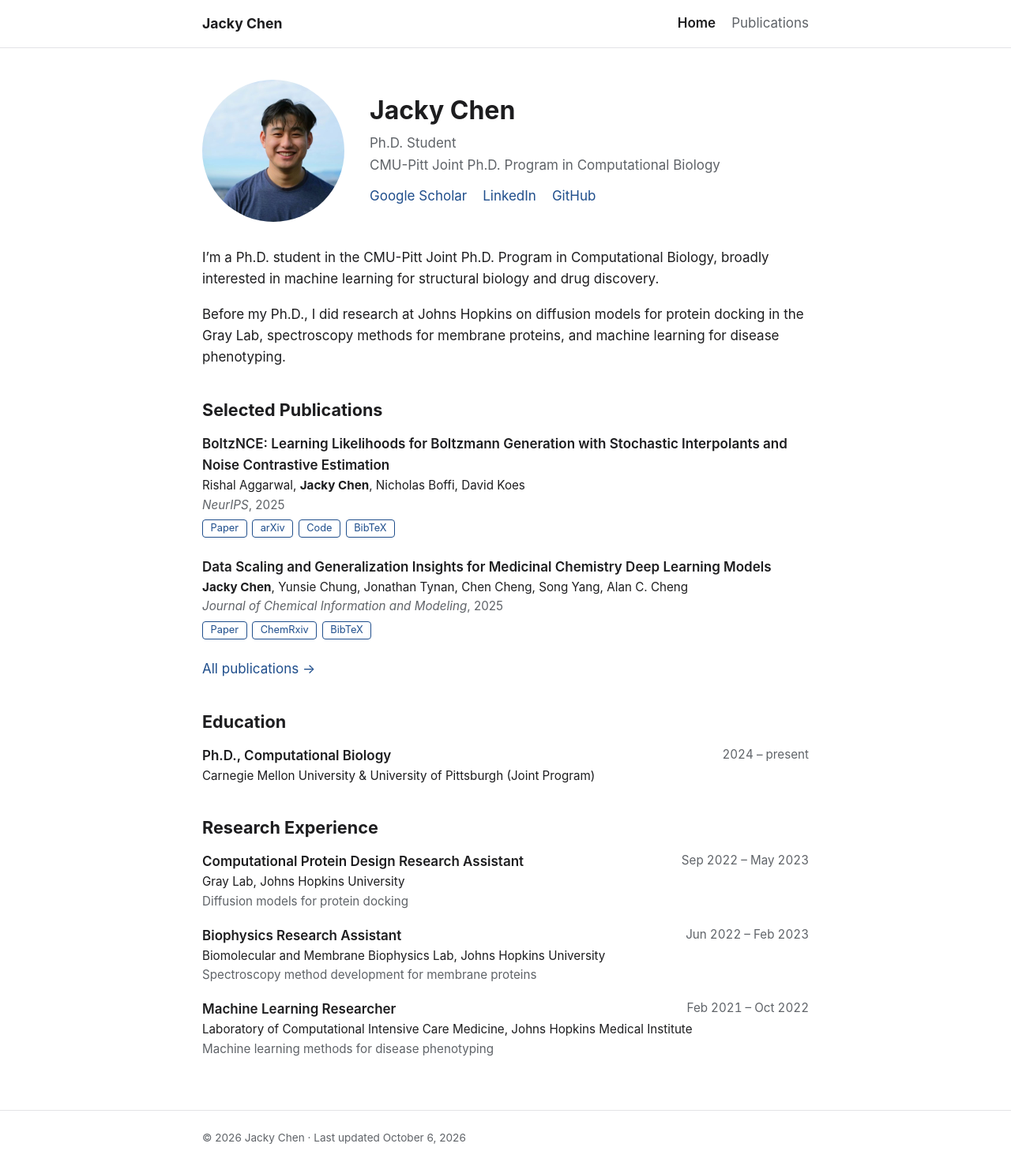
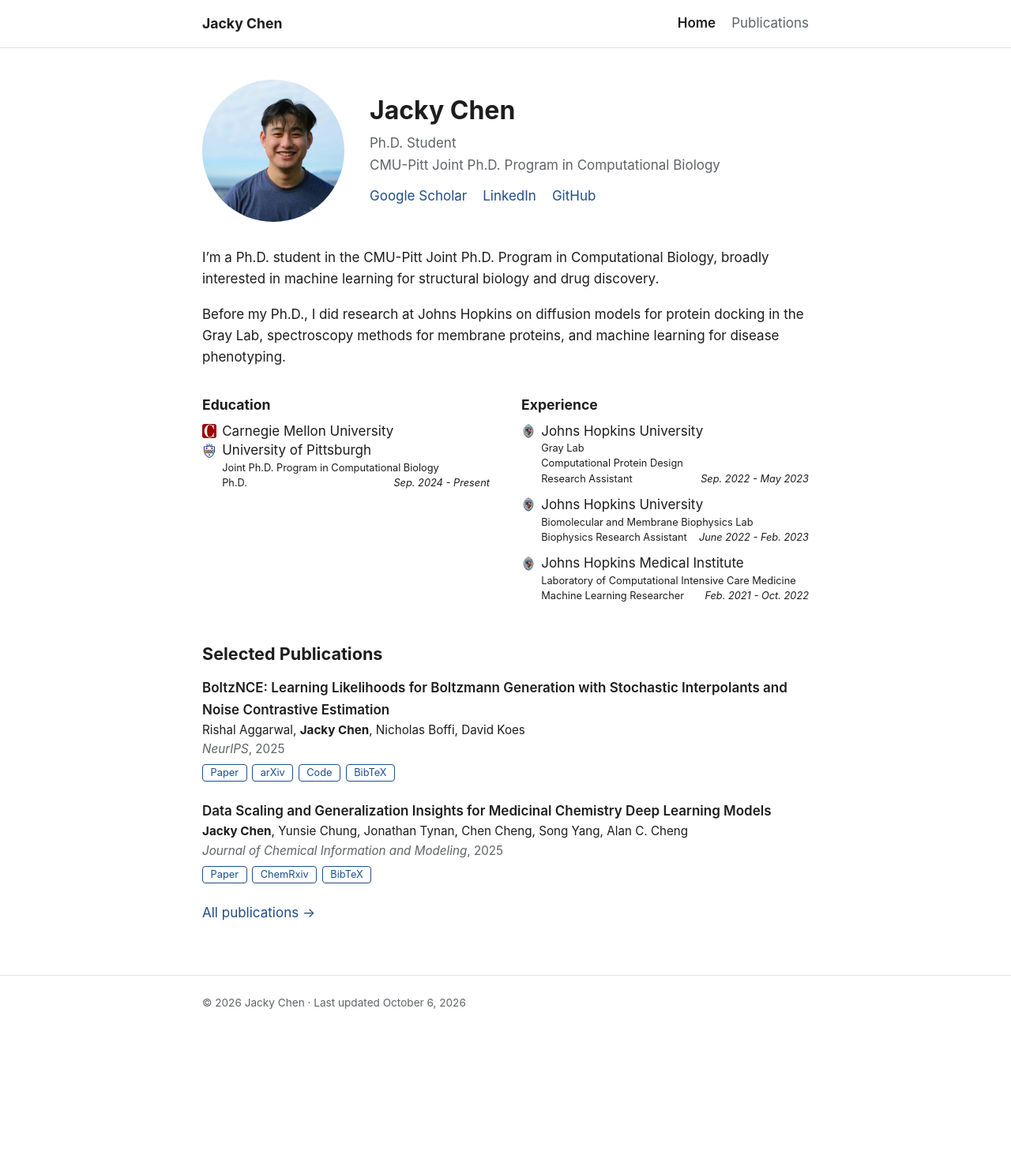
Before and after one commit to jackychen08/jackychen08.github.io, a Jekyll site: the page built from index.md, in a window 1280 px wide. Shown: the whole page at 79% size. Built offline with Jekyll 4.4.1, drawn with Linux system fonts in a browser that asks for light colours; after the commit the page ends 1306 px from its top, so only the background shows below that.

Commit message:
Lay out education and experience like the reference site
Education and Experience now sit side by side under the bio, each entry
showing an 18px institution badge, the institution name, a small
detail/role line, and italic right-aligned dates. Joint programs list each
institution on its own line with its badge. Adds CMU, Pitt, JHU, and Merck
badges under assets/img/logos/.

Co-Authored-By: Claude Opus 5.5 <noreply@anthropic.com>
Claude-Session: https://claude.ai/code/session_01SFKn8DoVL7ZXZfSh8DeZDn

```diff
--- a/_data/experience.yml
+++ b/_data/experience.yml
@@ -1,13 +1,17 @@
-# Research experience for the homepage, newest first. The section is hidden while empty.
-- title: Computational Protein Design Research Assistant
-  org: Gray Lab, Johns Hopkins University
-  dates: Sep 2022 – May 2023
-  detail: Diffusion models for protein docking
-- title: Biophysics Research Assistant
-  org: Biomolecular and Membrane Biophysics Lab, Johns Hopkins University
-  dates: Jun 2022 – Feb 2023
-  detail: Spectroscopy method development for membrane proteins
-- title: Machine Learning Researcher
-  org: Laboratory of Computational Intensive Care Medicine, Johns Hopkins Medical Institute
-  dates: Feb 2021 – Oct 2022
-  detail: Machine learning methods for disease phenotyping
+# Experience for the homepage, newest first. Same fields as _data/education.yml
+# (org, logo, detail, role, dates). Entries without a logo get a blank badge.
+- org: Johns Hopkins University
+  logo: /assets/img/logos/jhu.png
+  detail: Gray Lab
+  role: Computational Protein Design Research Assistant
+  dates: Sep. 2022 - May 2023
+- org: Johns Hopkins University
+  logo: /assets/img/logos/jhu.png
+  detail: Biomolecular and Membrane Biophysics Lab
+  role: Biophysics Research Assistant
+  dates: June 2022 - Feb. 2023
+- org: Johns Hopkins Medical Institute
+  logo: /assets/img/logos/jhu.png
+  detail: Laboratory of Computational Intensive Care Medicine
+  role: Machine Learning Researcher
+  dates: Feb. 2021 - Oct. 2022
--- a/_includes/cv_list.html
+++ b/_includes/cv_list.html
@@ -1,16 +1,30 @@
 <ul class="cv-list">
   {%- for item in include.items %}
-  <li class="cv-item">
-    <div class="cv-head">
-      <span class="cv-title">{{ item.title | xml_escape }}</span>
-      {%- if item.dates %}<span class="cv-dates">{{ item.dates | xml_escape }}</span>{% endif %}
+  <li class="cv-entry">
+    {%- if item.orgs %}
+      {%- for o in item.orgs %}
+    <div class="cv-org">
+      {%- if o.logo %}<img class="cv-logo" src="{{ o.logo | relative_url }}" alt="" width="18" height="18">{% else %}<span class="cv-logo cv-logo-blank" aria-hidden="true"></span>{% endif -%}
+      <span>{{ o.name | xml_escape }}</span>
     </div>
-    {%- if item.org %}
-    <div class="cv-org">{{ item.org | xml_escape }}</div>
+      {%- endfor %}
+    {%- else %}
+    <div class="cv-org">
+      {%- if item.logo %}<img class="cv-logo" src="{{ item.logo | relative_url }}" alt="" width="18" height="18">{% else %}<span class="cv-logo cv-logo-blank" aria-hidden="true"></span>{% endif -%}
+      <span>{{ item.org | xml_escape }}</span>
+    </div>
     {%- endif %}
-    {%- if item.detail %}
-    <div class="cv-detail">{{ item.detail | xml_escape }}</div>
-    {%- endif %}
+    <div class="cv-sub">
+      {%- if item.detail %}
+      <div>{{ item.detail | xml_escape }}</div>
+      {%- endif %}
+      <div class="cv-meta">
+        <div>{{ item.role | xml_escape }}</div>
+        {%- if item.dates %}
+        <div class="cv-dates"><em>{{ item.dates | xml_escape }}</em></div>
+        {%- endif %}
+      </div>
+    </div>
   </li>
   {%- endfor %}
 </ul>
--- a/assets/css/main.css
+++ b/assets/css/main.css
@@ -116,19 +116,23 @@ main.container { padding-top: 2.5rem; padding-bottom: 3rem; }
 .news li { margin-bottom: 0.4rem; }
 .news-date { display: inline-block; min-width: 5.5rem; color: var(--muted); font-variant-numeric: tabular-nums; }
 
-/* Education & experience */
+/* Education & experience: two columns, each entry a badge + institution,
+   then a small role line with italic dates on the right */
+.cv-grid {
+  display: grid;
+  grid-template-columns: 1fr 1fr;
+  gap: 1.5rem 2.5rem;
+  margin: 2.25rem 0 0.5rem;
+}
+.cv-grid h2 { font-size: 1.1rem; margin: 0 0 0.6rem; }
 .cv-list { margin: 0; padding: 0; list-style: none; }
-.cv-item { margin-bottom: 1.1rem; }
-.cv-head {
-  display: flex;
-  flex-wrap: wrap;
-  justify-content: space-between;
-  gap: 0 1rem;
-}
-.cv-title { font-weight: 600; }
-.cv-dates { color: var(--muted); font-size: 0.95rem; font-variant-numeric: tabular-nums; white-space: nowrap; }
-.cv-org { font-size: 0.95rem; }
-.cv-detail { font-size: 0.95rem; color: var(--muted); }
+.cv-entry { margin-bottom: 0.7rem; }
+.cv-org { display: flex; align-items: center; gap: 0.45rem; line-height: 1.45; }
+.cv-logo { display: block; flex-shrink: 0; width: 18px; height: 18px; border-radius: 3px; object-fit: contain; }
+.cv-logo-blank { background: var(--border); }
+.cv-sub { padding-left: calc(18px + 0.45rem); font-size: 0.8rem; line-height: 1.5; }
+.cv-meta { display: flex; gap: 0.75rem; }
+.cv-dates { margin-left: auto; margin-top: auto; white-space: nowrap; }
 
 /* Publications */
 .year-nav {
@@ -224,4 +228,5 @@ main.container { padding-top: 2.5rem; padding-bottom: 3rem; }
   h1 { font-size: 1.6rem; }
   .profile { flex-direction: column; align-items: flex-start; gap: 1rem; }
   .profile-photo { width: 140px; height: 140px; }
+  .cv-grid { grid-template-columns: 1fr; }
 }
--- a/index.md
+++ b/index.md
@@ -19,6 +19,23 @@ I'm a Ph.D. student in the CMU-Pitt Joint Ph.D. Program in Computational Biology
 
 Before my Ph.D., I did research at Johns Hopkins on diffusion models for protein docking in the Gray Lab, spectroscopy methods for membrane proteins, and machine learning for disease phenotyping.
 
+{% if site.data.education.size > 0 or site.data.experience.size > 0 -%}
+<section class="cv-grid">
+  {%- if site.data.education.size > 0 %}
+  <div>
+    <h2>Education</h2>
+    {% include cv_list.html items=site.data.education %}
+  </div>
+  {%- endif %}
+  {%- if site.data.experience.size > 0 %}
+  <div>
+    <h2>Experience</h2>
+    {% include cv_list.html items=site.data.experience %}
+  </div>
+  {%- endif %}
+</section>
+{%- endif %}
+
 {% if site.data.news.size > 0 -%}
 <h2>News</h2>
 <ul class="news">
@@ -38,13 +55,3 @@ Before my Ph.D., I did research at Johns Hopkins on diffusion models for protein
 </ol>
 <p><a href="{{ '/publications' | relative_url }}">All publications &rarr;</a></p>
 {%- endif %}
-
-{% if site.data.education.size > 0 -%}
-<h2>Education</h2>
-{% include cv_list.html items=site.data.education %}
-{%- endif %}
-
-{% if site.data.experience.size > 0 -%}
-<h2>Research Experience</h2>
-{% include cv_list.html items=site.data.experience %}
-{%- endif %}
```
Also changed, not shown: _data/education.yml (+14 -4 lines), README.md, assets/img/logos/cmu.png (added), assets/img/logos/jhu.png (added), assets/img/logos/merck.png (added), assets/img/logos/pitt.png (added).
